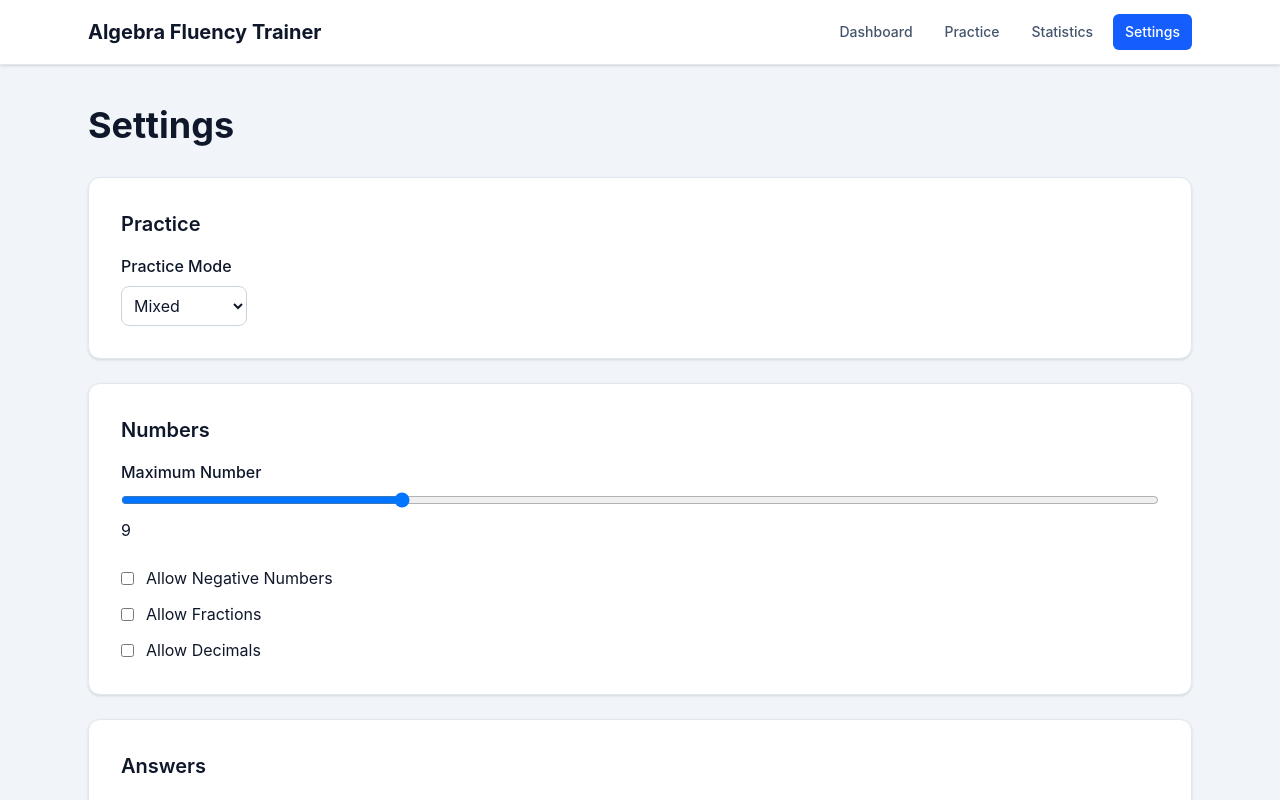
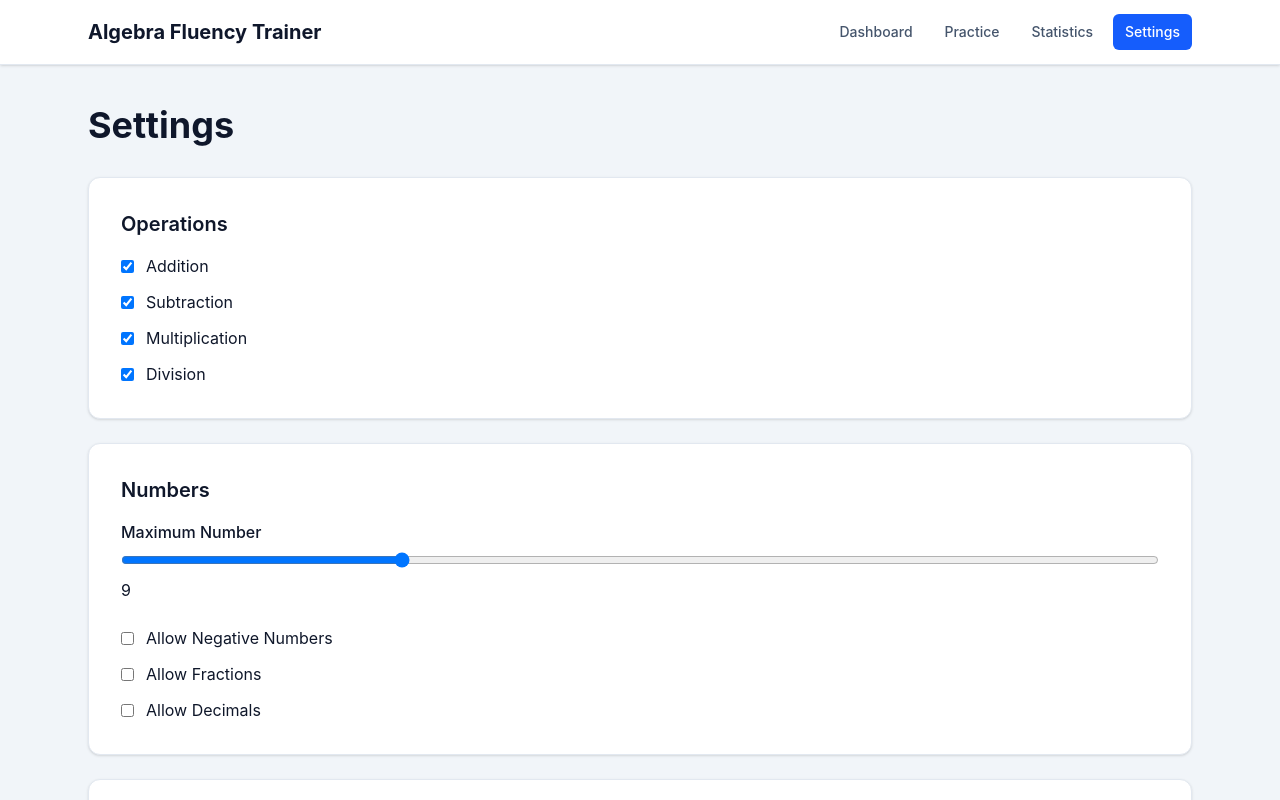
Before and after one commit to scadergit/algebra-fluency-trainer, a React (Vite) app: page /settings in a window 1280 px wide. Shown: the top 800 px of the page. Built offline with nearby package versions, Linux system fonts and the light colour scheme.

Commit message:
Add multiplication, division, and operation selection

```diff
--- /dev/null
+++ b/src/engine/generators/division.ts
@@ -0,0 +1,23 @@
+import { randomInteger } from "../random/randomInteger";
+
+import type { AppSettings } from "../../shared/types/settings";
+import type { Question } from "../types";
+
+export function generateDivision(
+  settings: AppSettings,
+): Question {
+  const answer = randomInteger(1, settings.maxNumber);
+
+  const divisor = randomInteger(1, settings.maxNumber);
+
+  const dividend = answer * divisor;
+
+  return {
+    id: crypto.randomUUID(),
+    topic: "Division",
+    prompt: `${dividend} ÷ ${divisor}`,
+    answer: String(answer),
+    difficulty: 1,
+    explanation: `${dividend} ÷ ${divisor} = ${answer}`,
+  };
+}
--- /dev/null
+++ b/src/engine/generators/multiplication.ts
@@ -0,0 +1,20 @@
+import { randomInteger } from "../random/randomInteger";
+
+import type { AppSettings } from "../../shared/types/settings";
+import type { Question } from "../types";
+
+export function generateMultiplication(
+  settings: AppSettings,
+): Question {
+  const left = randomInteger(1, settings.maxNumber);
+  const right = randomInteger(1, settings.maxNumber);
+
+  return {
+    id: crypto.randomUUID(),
+    topic: "Multiplication",
+    prompt: `${left} × ${right}`,
+    answer: String(left * right),
+    difficulty: 1,
+    explanation: `${left} × ${right} = ${left * right}`,
+  };
+}
--- a/src/engine/registry/generatorRegistry.ts
+++ b/src/engine/registry/generatorRegistry.ts
@@ -2,32 +2,38 @@ import type { AppSettings } from "../../shared/types/settings";
 import type { Question } from "../types";
 
 import { generateAddition } from "../generators/addition";
+import { generateDivision } from "../generators/division";
+import { generateMultiplication } from "../generators/multiplication";
 import { generateSubtraction } from "../generators/subtraction";
 
 export type Generator = (
   settings: AppSettings,
 ) => Question;
 
-const generatorMap = {
-  addition: generateAddition,
-  subtraction: generateSubtraction,
-};
-
 export function randomGenerator(
   settings: AppSettings,
 ): Generator {
-  if (settings.practiceMode === "addition") {
-    return generateAddition;
+  const generators: Generator[] = [];
+
+  if (settings.operations.addition) {
+    generators.push(generateAddition);
   }
 
-  if (settings.practiceMode === "subtraction") {
-    return generateSubtraction;
+  if (settings.operations.subtraction) {
+    generators.push(generateSubtraction);
   }
 
-  const generators = [
-    generateAddition,
-    generateSubtraction,
-  ];
+  if (settings.operations.multiplication) {
+    generators.push(generateMultiplication);
+  }
+
+  if (settings.operations.division) {
+    generators.push(generateDivision);
+  }
+
+  if (generators.length === 0) {
+    generators.push(generateAddition);
+  }
 
   const index = Math.floor(
     Math.random() * generators.length,
--- a/src/features/settings/SettingsContext.tsx
+++ b/src/features/settings/SettingsContext.tsx
@@ -25,7 +25,12 @@ const defaultSettings: AppSettings = {
   allowFractions: false,
   allowDecimals: false,
 
-  practiceMode: "mixed",
+  operations: {
+    addition: true,
+    subtraction: true,
+    multiplication: true,
+    division: true,
+  },
 };
 
 const SettingsContext =
--- a/src/features/settings/SettingsPage.tsx
+++ b/src/features/settings/SettingsPage.tsx
@@ -11,35 +11,81 @@ export default function SettingsPage() {
       <div className="space-y-6">
 
         <Card>
-
           <h2 className="mb-4 text-xl font-semibold">
-            Practice
+            Operations
           </h2>
 
-          <label className="block font-medium">
-            Practice Mode
-          </label>
+          <div className="space-y-3">
 
-          <select
-            className="mt-2 rounded-lg border border-slate-300 p-2"
-            value={settings.practiceMode}
-            onChange={(event) =>
-              setSettings({
-                ...settings,
-                practiceMode: event.target
-                  .value as typeof settings.practiceMode,
-              })
-            }
-          >
-            <option value="mixed">Mixed</option>
-            <option value="addition">
+            <label className="flex items-center gap-3">
+              <input
+                type="checkbox"
+                checked={settings.operations.addition}
+                onChange={(event) =>
+                  setSettings({
+                    ...settings,
+                    operations: {
+                      ...settings.operations,
+                      addition: event.target.checked,
+                    },
+                  })
+                }
+              />
               Addition
-            </option>
-            <option value="subtraction">
+            </label>
+
+            <label className="flex items-center gap-3">
+              <input
+                type="checkbox"
+                checked={settings.operations.subtraction}
+                onChange={(event) =>
+                  setSettings({
+                    ...settings,
+                    operations: {
+                      ...settings.operations,
+                      subtraction: event.target.checked,
+                    },
+                  })
+                }
+              />
               Subtraction
-            </option>
-          </select>
+            </label>
 
+            <label className="flex items-center gap-3">
+              <input
+                type="checkbox"
+                checked={settings.operations.multiplication}
+                onChange={(event) =>
+                  setSettings({
+                    ...settings,
+                    operations: {
+                      ...settings.operations,
+                      multiplication: event.target.checked,
+                    },
+                  })
+                }
+              />
+              Multiplication
+            </label>
+
+            <label className="flex items-center gap-3">
+              <input
+                type="checkbox"
+                checked={settings.operations.division}
+                onChange={(event) =>
+                  setSettings({
+                    ...settings,
+                    operations: {
+                      ...settings.operations,
+                      division: event.target.checked,
+                    },
+                  })
+                }
+              />
+              Division
+            </label>
+
+          </div>
         </Card>
 
         <Card>
--- a/src/shared/types/settings.ts
+++ b/src/shared/types/settings.ts
@@ -1,7 +1,9 @@
-export type PracticeMode =
-  | "mixed"
-  | "addition"
-  | "subtraction";
+export interface PracticeOperations {
+  addition: boolean;
+  subtraction: boolean;
+  multiplication: boolean;
+  division: boolean;
+}
 
 export interface AppSettings {
   maxNumber: number;
@@ -12,5 +14,5 @@ export interface AppSettings {
   allowFractions: boolean;
   allowDecimals: boolean;
 
-  practiceMode: PracticeMode;
+  operations: PracticeOperations;
 }
```
